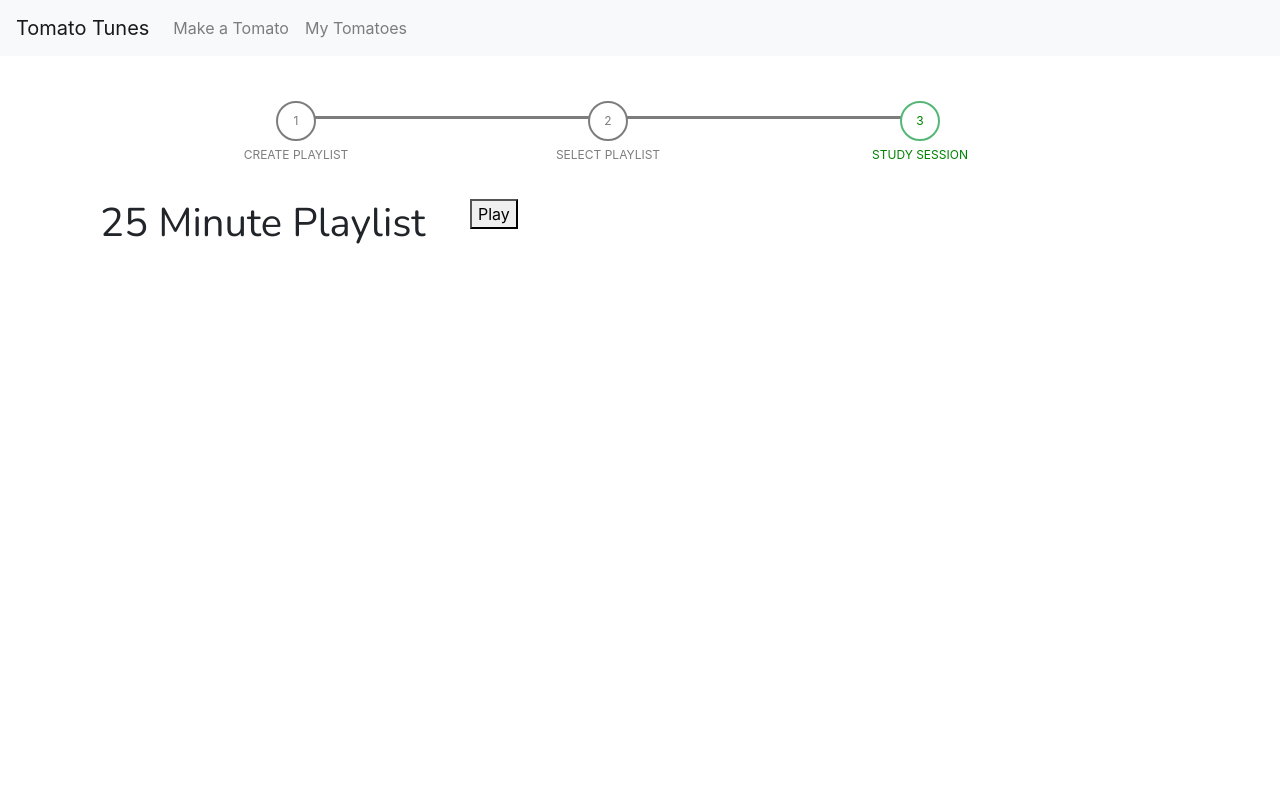
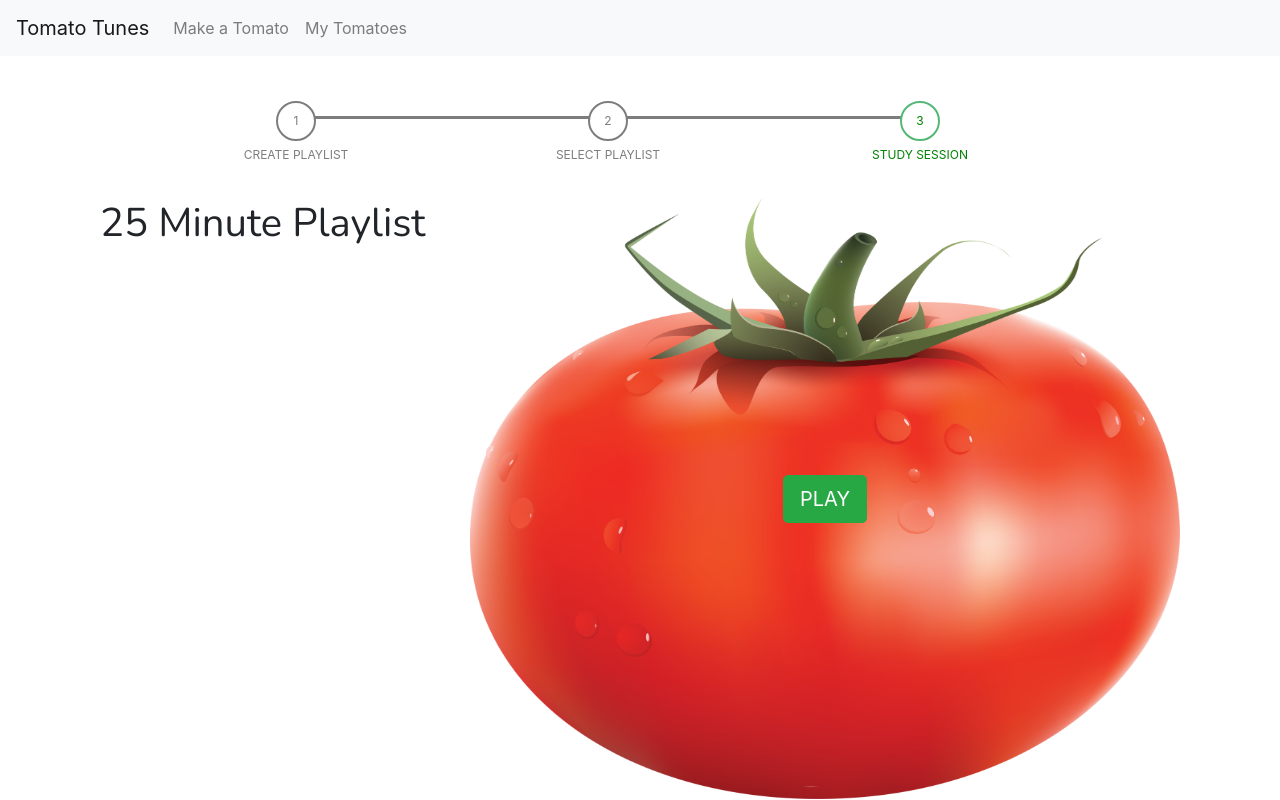
Before and after one commit to tabaranosiba/TomatoTunes, a Flask app: page /play/1 in a window 1280 px wide. Run offline with Flask 2, Linux system fonts and the light colour scheme; some libraries are stand-ins or nearby versions.

Commit message:
Formatted tomato player

```diff
--- a/templates/layout.html
+++ b/templates/layout.html
@@ -192,6 +192,24 @@
           .progressbar li.active + li:after {
               background-color: #55b776;
           }
+          #player{
+            position: relative;
+            width: 100%;
+          }
+          #tomato_player{
+            width: 100%;
+            height: 600px;
+          }
+          #toggle{
+            position: absolute;
+          }
+          #player #toggle{
+            position: absolute;
+            top: 50%;
+            left: 50%;
+            transform: translate(-50%, -50%);
+            -ms-transform: translate(-50%, -50%);
+          }
     </style>
 
 </head>
--- a/templates/play.html
+++ b/templates/play.html
@@ -29,9 +29,10 @@
                 <div id='audio'>
                     <audio id="audioPlayer">
                     </audio>
-
-                    <button id="toggle"> Play</button>
-
+                    <div id='player'>
+                        <img id='tomato_player' src='/static/img/purepng.com-red-tomatoestomatosalad-fruitred-fruittomatoes-1701527318474sprmu.png'>
+                        <button class='btn btn-lg btn-success' id="toggle"> PLAY</button>
+                    </div>
                 </div>
             </div>
         </div>
```
